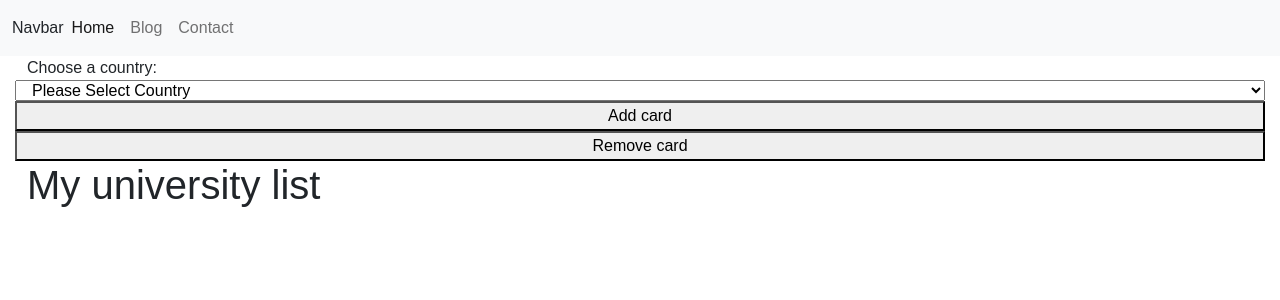
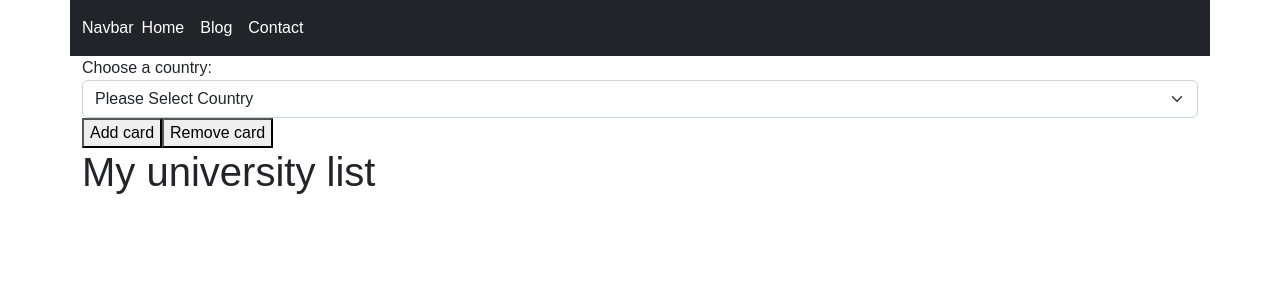
Before and after one commit to RaiyanKhalil/FinalMiniProjectReact, a React (Create React App) app: page / in a window 1280 px wide. Shown: the top 300 px of the page. Built offline with nearby package versions, Linux system fonts and the light colour scheme.

Commit message:
simple cards

```diff
--- a/src/components/cardComponent.js
+++ b/src/components/cardComponent.js
@@ -1,12 +1,17 @@
 import '../App.css';
 
 const CardComponent = (props) => {
+
+    function closeCard() {
+        console.log("ss")
+    }
+
     return(
         <div className="column" >
             <div className="card">
             <div class="modal-header">
-                <h5 class="modal-title"></h5>
-                <button type="button" class="btn-close" data-bs-dismiss="modal" aria-label="Close"></button>
+                <h5 className="modal-title"></h5>
+                <button type="button" class="btn-close" data-bs-dismiss="modal" aria-label="Close" onClick={closeCard()} ></button>
             </div>
                 <img src="..." class="card-img-top" alt="..." />
                 <div className="card-body">
--- a/src/pages/Home.js
+++ b/src/pages/Home.js
@@ -65,11 +65,28 @@ function App() {
     }
   };
 
+
+  // useEffect(() => {
+  //   document.querySelectorAll('.btn-close').forEach((elem , index) => {
+  //     elem.addEventListener('click', () => {
+  //         console.log(elem);
+  //     })
+  //   })
+  // })
+
+  // document.querySelectorAll('.btn-close').forEach((elem , index) => {
+  //   elem.addEventListener('click', () => {
+  //       console.log(elem);
+  //   })
+  // })
+
   return (
-    <div className="row">
+    <div className="container">
+        <section>
+
             <label htmlFor="cars">Choose a country:</label>
 
-      <select value={selected} onChange={handleChange}>
+            <select className='form-select' aria-label="Default select example" value={selected} onChange={handleChange}>
                 {options.map(option => (
                 <option key={option.value} value={option.value}>
                     {option.text}
@@ -79,6 +96,7 @@ function App() {
 
             <button onClick={() => setCardNum(cardNum + 1)}>Add card</button>
             <button onClick={() => setCardNum(cardNum - 1)}>Remove card</button>
+        </section>
 
       <h1>My university list</h1>
 
--- a/src/pages/Layout.js
+++ b/src/pages/Layout.js
@@ -3,9 +3,9 @@ import { Outlet, Link } from "react-router-dom";
 const Layout = () => {
   return (
     <>
-        <nav className="navbar navbar-expand-lg bg-light">
+        <nav className="container navbar navbar-expand-lg bg-dark">
             <div className="container-fluid">
-                <Link className="nav-link active" aria-current="page" to="/">Navbar</Link>
+                <Link className="nav-link active text-bg-dark" aria-current="page" to="/">Navbar</Link>
 
                 <button className="navbar-toggler" type="button" data-bs-toggle="collapse" data-bs-target="#navbarNav" aria-controls="navbarNav" aria-expanded="false" aria-label="Toggle navigation">
                 <span className="navbar-toggler-icon"></span>
@@ -13,19 +13,21 @@ const Layout = () => {
                 <div className="collapse navbar-collapse" id="navbarNav">
                 <ul className="navbar-nav">
                     <li className="nav-item">
-                        <Link className="nav-link active" aria-current="page" to="/">Home</Link>
+                        <Link className="nav-link active text-bg-dark" aria-current="page" to="/">Home</Link>
                     </li>
                     <li className="nav-item">
-                        <Link className="nav-link" to="/blogs">Blog</Link>
+                        <Link className="nav-link text-bg-dark" to="/blogs">Blog</Link>
                     </li>
                     <li className="nav-item">
-                        <Link className="nav-link" to="/contact">Contact</Link>
+                        <Link className="nav-link text-bg-dark" to="/contact">Contact</Link>
                     </li>
                 </ul>
                 </div>
             </div>
         </nav>
+        <main>
 
+        </main>
       <Outlet />
     </>
   )
```
Also changed, not shown: src/services/list.js (+7 -0 lines). Lines whose indentation alone changed are shown as unchanged.
